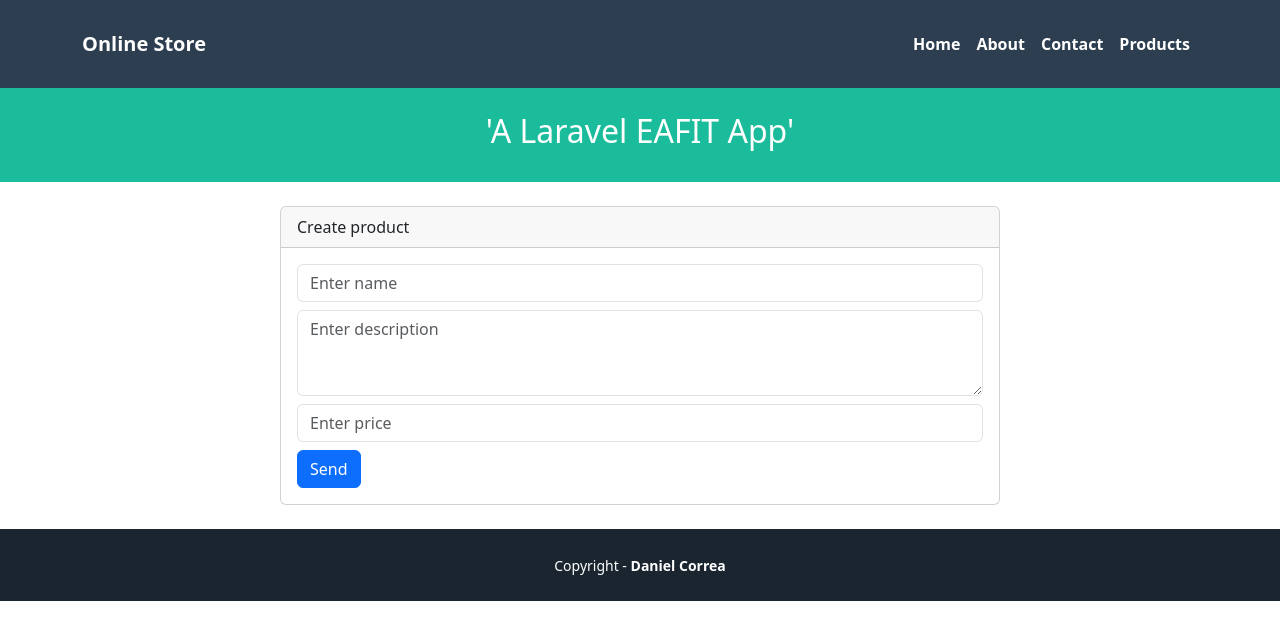
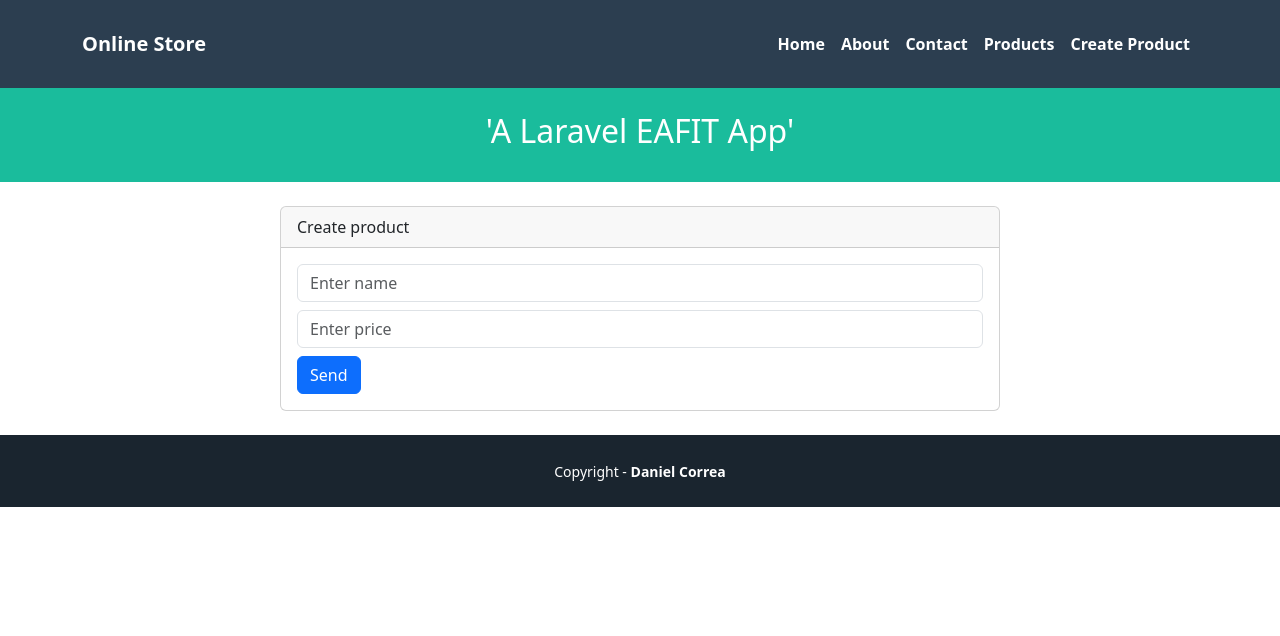
Before and after one commit to Hever-Alfonso/Practica_Parcial_Arquitectura_Software, a Django app: page /products/create in a window 1280 px wide. Shown: the top 636 px of the page. Run offline with Django 3.2, Linux system fonts and the light colour scheme.

```diff
--- a/helloworld/pages/forms.py
+++ b/helloworld/pages/forms.py
@@ -2,7 +2,6 @@ from django import forms
 
 class ProductForm(forms.Form):
     name = forms.CharField(max_length=100)
-    description = forms.CharField(widget=forms.Textarea)
     price = forms.FloatField()
 
     def clean_price(self):
--- a/helloworld/pages/templates/pages/base.html
+++ b/helloworld/pages/templates/pages/base.html
@@ -24,6 +24,7 @@
           <a class="nav-link active" href="{% url 'about' %}">About</a>
           <a class="nav-link active" href="{% url 'contact' %}">Contact</a>
           <a class="nav-link active" href="{% url 'index' %}">Products</a>
+          <a class="nav-link active" href="{% url 'create' %}">Create Product</a>
         </div>
       </div>
     </div>
--- a/helloworld/pages/templates/pages/products/create.html
+++ b/helloworld/pages/templates/pages/products/create.html
@@ -26,10 +26,6 @@
                    name="name"
                    value="{{ form.data.name }}" />
 
-            <textarea class="form-control mb-2"
-                      placeholder="Enter description"
-                      name="description"
-                      rows="3">{{ form.data.description }}</textarea>
 
             <input type="text"
                    class="form-control mb-2"
--- a/helloworld/pages/templates/pages/products/created.html
+++ b/helloworld/pages/templates/pages/products/created.html
@@ -11,7 +11,6 @@
 <div class="card">
   <div class="card-body">
     <p class="card-text"><strong>Name:</strong> {{ product.name }}</p>
-    <p class="card-text"><strong>Description:</strong> {{ product.description }}</p>
     <p class="card-text"><strong>Price:</strong> ${{ product.price }}</p>
   </div>
 </div>
--- a/helloworld/pages/urls.py
+++ b/helloworld/pages/urls.py
@@ -8,4 +8,5 @@ urlpatterns = [
     path('products/create', ProductCreateView.as_view(), name='form'),
     path('products/<str:id>', ProductShowView.as_view(), name='show'),
     path('contact/', ContactPageView.as_view(), name='contact'),
+    path('products/create', ProductCreateView.as_view(), name='create'),
 ]
```
